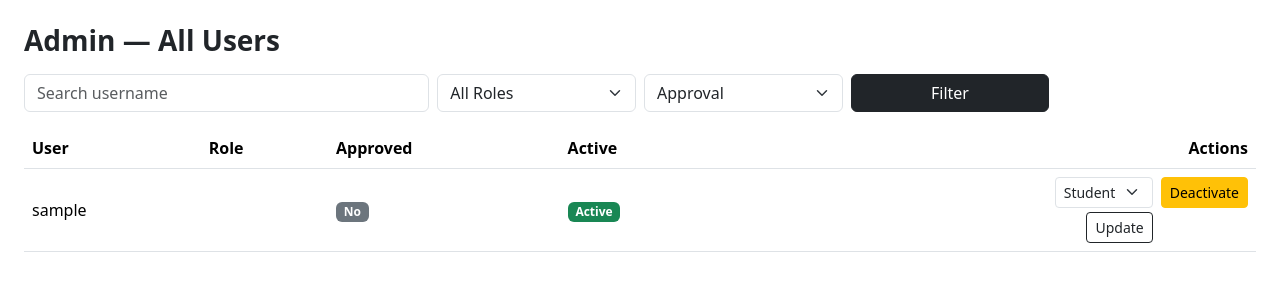
After one commit to Rohitt-Giri/campus-connect, a Django app: page /accounts/admin/users/ in a window 1280 px wide. The commit adds this page. Shown: the top 300 px of the page. Run offline with Django 5.2, Linux system fonts and the light colour scheme; the visitor is signed in with stand-in values (Sample User, id 1); data comes from the database, SQL or seed files in the repository.

Commit message:
Fifth Commit

```diff
--- /dev/null
+++ b/accounts/admin_views.py
@@ -0,0 +1,187 @@
+from django.contrib import messages
+from django.shortcuts import get_object_or_404, redirect, render
+from django.utils import timezone
+
+from .decorators import admin_required
+from .models import User
+
+# Optional module imports (safe)
+try:
+    from events.models import Event, EventRegistration
+except Exception:
+    Event = None
+    EventRegistration = None
+
+try:
+    from notices.models import Notice
+except Exception:
+    Notice = None
+
+try:
+    from payments.models import PaymentProof
+except Exception:
+    PaymentProof = None
+
+try:
+    from lostfound.models import ClaimRequest, LostFoundItem
+except Exception:
+    ClaimRequest = None
+    LostFoundItem = None
+
+
+@admin_required
+def admin_dashboard_view(request):
+    """
+    Shows pending Student/Staff accounts + quick stats + module overview.
+    """
+    pending_users = User.objects.filter(
+        role__in=[User.Role.STUDENT, User.Role.STAFF],
+        is_approved=False,
+        is_active=True
+    ).order_by("-date_joined")
+
+    # Base stats
+    stats = {
+        "students_total": User.objects.filter(role=User.Role.STUDENT, is_active=True).count(),
+        "staff_total": User.objects.filter(role=User.Role.STAFF, is_active=True).count(),
+        "pending_total": pending_users.count(),
+    }
+
+    # Module stats (safe)
+    stats["events_total"] = Event.objects.count() if Event else 0
+    stats["registrations_total"] = EventRegistration.objects.count() if EventRegistration else 0
+    stats["notices_total"] = Notice.objects.filter(is_active=True).count() if Notice else 0
+    stats["pending_payments"] = PaymentProof.objects.filter(status="pending").count() if PaymentProof else 0
+    stats["pending_claims"] = ClaimRequest.objects.filter(status="pending").count() if ClaimRequest else 0
+    stats["lostfound_items"] = LostFoundItem.objects.count() if LostFoundItem else 0
+
+    return render(
+        request,
+        "accounts/admin_dashboard.html",
+        {"pending_users": pending_users, "stats": stats}
+    )
+
+
+@admin_required
+def approve_user_view(request, user_id):
+    """
+    Approve a Student/Staff account.
+    """
+    u = get_object_or_404(User, id=user_id)
+
+    if u.role not in [User.Role.STUDENT, User.Role.STAFF]:
+        messages.error(request, "Only Student/Staff accounts can be approved here.")
+        return redirect("accounts:admin_dashboard")
+
+    u.is_approved = True
+    u.is_active = True
+    u.save(update_fields=["is_approved", "is_active"])
+    messages.success(request, f"Approved: {u.username} ✅")
+    return redirect("accounts:admin_dashboard")
+
+
+@admin_required
+def reject_user_view(request, user_id):
+    """
+    Reject a Student/Staff account (deactivate).
+    """
+    u = get_object_or_404(User, id=user_id)
+
+    if u.role not in [User.Role.STUDENT, User.Role.STAFF]:
+        messages.error(request, "Only Student/Staff accounts can be rejected here.")
+        return redirect("accounts:admin_dashboard")
+
+    # safest: deactivate (don’t delete)
+    u.is_active = False
+    u.is_approved = False
+    u.save(update_fields=["is_active", "is_approved"])
+    messages.success(request, f"Rejected/Deactivated: {u.username} ❌")
+    return redirect("accounts:admin_dashboard")
+
+
+@admin_required
+def change_role_view(request, user_id):
+    """
+    Change role for a user (Student/Staff/Admin).
+    """
+    u = get_object_or_404(User, id=user_id)
+
+    if request.method != "POST":
+        return redirect("accounts:admin_dashboard")
+
+    new_role = (request.POST.get("role") or "").strip()
+
+    valid = {User.Role.STUDENT, User.Role.STAFF, User.Role.ADMIN}
+    if new_role not in valid:
+        messages.error(request, "Invalid role.")
+        return redirect("accounts:admin_dashboard")
+
+    # Optional safety: don’t let admin demote themselves accidentally
+    if u.id == request.user.id and new_role != User.Role.ADMIN:
+        messages.error(request, "You cannot remove your own admin role.")
+        return redirect("accounts:admin_dashboard")
+
+    u.role = new_role
+    # if admin sets role, ensure active (up to you)
+    u.is_active = True
+    u.save(update_fields=["role", "is_active"])
+
+    messages.success(request, f"Role updated: {u.username} → {new_role}")
+    return redirect("accounts:admin_dashboard")
+
+@admin_required
+def admin_users_view(request):
+    """
+    Full user management page for Admin.
+    Shows ALL users with filters + search.
+    """
+
+    users = User.objects.all().order_by("-date_joined")
+
+    # 🔎 Search
+    q = (request.GET.get("q") or "").strip()
+    if q:
+        users = users.filter(username__icontains=q)
+
+    # 🎯 Role filter
+    role = request.GET.get("role")
+    if role in [User.Role.STUDENT, User.Role.STAFF, User.Role.ADMIN]:
+        users = users.filter(role=role)
+
+    # ✅ Approved filter
+    approved = request.GET.get("approved")
+    if approved == "yes":
+        users = users.filter(is_approved=True)
+    elif approved == "no":
+        users = users.filter(is_approved=False)
+
+    return render(
+        request,
+        "accounts/admin_users.html",
+        {
+            "users": users,
+            "q": q,
+            "role": role,
+            "approved": approved,
+        }
+    )
+
+@admin_required
+def toggle_active_view(request, user_id):
+    """
+    Admin can deactivate/reactivate any user.
+    """
+
+    u = get_object_or_404(User, id=user_id)
+
+    if u.id == request.user.id:
+        messages.error(request, "You cannot deactivate yourself.")
+        return redirect("accounts:admin_users")
+
+    u.is_active = not u.is_active
+    u.save(update_fields=["is_active"])
+
+    state = "Activated" if u.is_active else "Deactivated"
+    messages.success(request, f"{state}: {u.username}")
+
+    return redirect("accounts:admin_users")
--- a/accounts/decorators.py
+++ b/accounts/decorators.py
@@ -1,24 +1,32 @@
-from django.contrib.auth.decorators import user_passes_test
-from django.urls import reverse_lazy
+from functools import wraps
+from django.http import HttpResponseForbidden
+from django.shortcuts import redirect
+from django.contrib import messages
 
-def staff_required(view_func):
-    """
-    Allows only users with role=STAFF (your custom user field).
-    Adjust if your field name is different.
-    """
-    return user_passes_test(
-        lambda u: u.is_authenticated and getattr(u, "role", None) == "STAFF",
-        login_url="accounts:login"
-    )(view_func)
+from .models import User
+
 
 def admin_required(view_func):
-    """
-    Allow only:
-    - Django superuser (is_superuser)
-    OR
-    - users with role == ADMIN (custom user role)
-    """
-    return user_passes_test(
-        lambda u: u.is_authenticated and (u.is_superuser or getattr(u, "role", None) == "ADMIN"),
-        login_url=reverse_lazy("accounts:login")
-    )(view_func)
+    @wraps(view_func)
+    def _wrapped(request, *args, **kwargs):
+        if not request.user.is_authenticated:
+            return redirect("accounts:login")
+
+        # Allow superuser always
+        if getattr(request.user, "is_superuser", False):
+            return view_func(request, *args, **kwargs)
+
+        # Must be approved + role admin
+        if getattr(request.user, "role", None) != User.Role.ADMIN:
+            return HttpResponseForbidden("Admin only")
+
+        if not getattr(request.user, "is_approved", False):
+            messages.error(request, "Your admin account is not approved.")
+            return redirect("accounts:login")
+
+        if not getattr(request.user, "is_active", True):
+            return HttpResponseForbidden("Account inactive")
+
+        return view_func(request, *args, **kwargs)
+
+    return _wrapped
--- /dev/null
+++ b/accounts/templates/accounts/admin_users.html
@@ -0,0 +1,99 @@
+{% load static %}
+<!doctype html>
+<html>
+<head>
+<title>Admin Users</title>
+<link href="https://cdn.jsdelivr.net/npm/bootstrap@5.3.3/dist/css/bootstrap.min.css" rel="stylesheet">
+</head>
+
+<body class="p-4">
+
+<h3 class="fw-bold mb-3">Admin — All Users</h3>
+
+<form method="get" class="row g-2 mb-3">
+
+  <div class="col-md-4">
+    <input name="q" value="{{ q }}" class="form-control" placeholder="Search username">
+  </div>
+
+  <div class="col-md-2">
+    <select name="role" class="form-select">
+      <option value="">All Roles</option>
+      <option value="STUDENT">Student</option>
+      <option value="STAFF">Staff</option>
+      <option value="ADMIN">Admin</option>
+    </select>
+  </div>
+
+  <div class="col-md-2">
+    <select name="approved" class="form-select">
+      <option value="">Approval</option>
+      <option value="yes">Approved</option>
+      <option value="no">Pending</option>
+    </select>
+  </div>
+
+  <div class="col-md-2">
+    <button class="btn btn-dark w-100">Filter</button>
+  </div>
+
+</form>
+
+<table class="table align-middle">
+<thead>
+<tr>
+<th>User</th>
+<th>Role</th>
+<th>Approved</th>
+<th>Active</th>
+<th class="text-end">Actions</th>
+</tr>
+</thead>
+
+<tbody>
+{% for u in users %}
+<tr>
+<td>{{ u.username }}</td>
+<td>{{ u.role }}</td>
+<td>
+  {% if u.is_approved %}
+    <span class="badge bg-success">Yes</span>
+  {% else %}
+    <span class="badge bg-secondary">No</span>
+  {% endif %}
+</td>
+<td>
+  {% if u.is_active %}
+    <span class="badge bg-success">Active</span>
+  {% else %}
+    <span class="badge bg-danger">Disabled</span>
+  {% endif %}
+</td>
+
+<td class="text-end d-flex gap-2 justify-content-end">
+
+  <form method="post" action="{% url 'accounts:admin_change_role' u.id %}">
+    {% csrf_token %}
+    <select name="role" class="form-select form-select-sm">
+      <option value="STUDENT">Student</option>
+      <option value="STAFF">Staff</option>
+      <option value="ADMIN">Admin</option>
+    </select>
+    <button class="btn btn-outline-dark btn-sm mt-1">Update</button>
+  </form>
+
+  <form method="post" action="{% url 'accounts:admin_toggle_active' u.id %}">
+    {% csrf_token %}
+    <button class="btn btn-warning btn-sm">
+      {% if u.is_active %}Deactivate{% else %}Activate{% endif %}
+    </button>
+  </form>
+
+</td>
+</tr>
+{% endfor %}
+</tbody>
+</table>
+
+</body>
+</html>
--- a/accounts/urls.py
+++ b/accounts/urls.py
@@ -1,4 +1,6 @@
 from django.urls import path
+
+from accounts import admin_views
 from . import views
 
 app_name = "accounts"
@@ -10,7 +12,12 @@ urlpatterns = [
     path("pending/", views.pending_approval_view, name="pending"),
 
     # Custom admin dashboard
-    path("admin-dashboard/", views.admin_dashboard_view, name="admin_dashboard"),
-    path("admin-dashboard/approve/<int:user_id>/", views.approve_user_view, name="admin_approve_user"),
-    path("admin-dashboard/reject/<int:user_id>/", views.reject_user_view, name="admin_reject_user"),
+    path("admin-dashboard/", admin_views.admin_dashboard_view, name="admin_dashboard"),
+    path("admin/approve/<int:user_id>/", admin_views.approve_user_view, name="admin_approve_user"),
+    path("admin/reject/<int:user_id>/", admin_views.reject_user_view, name="admin_reject_user"),
+    path("admin/change-role/<int:user_id>/", admin_views.change_role_view, name="admin_change_role"),
+
+    # Admin user management
+    path("admin/users/", admin_views.admin_users_view, name="admin_users"),
+    path("admin/toggle-active/<int:user_id>/", admin_views.toggle_active_view, name="admin_toggle_active"),
 ]
```
Also changed, not shown: accounts/templates/accounts/admin_dashboard.html (+84 -8 lines).
